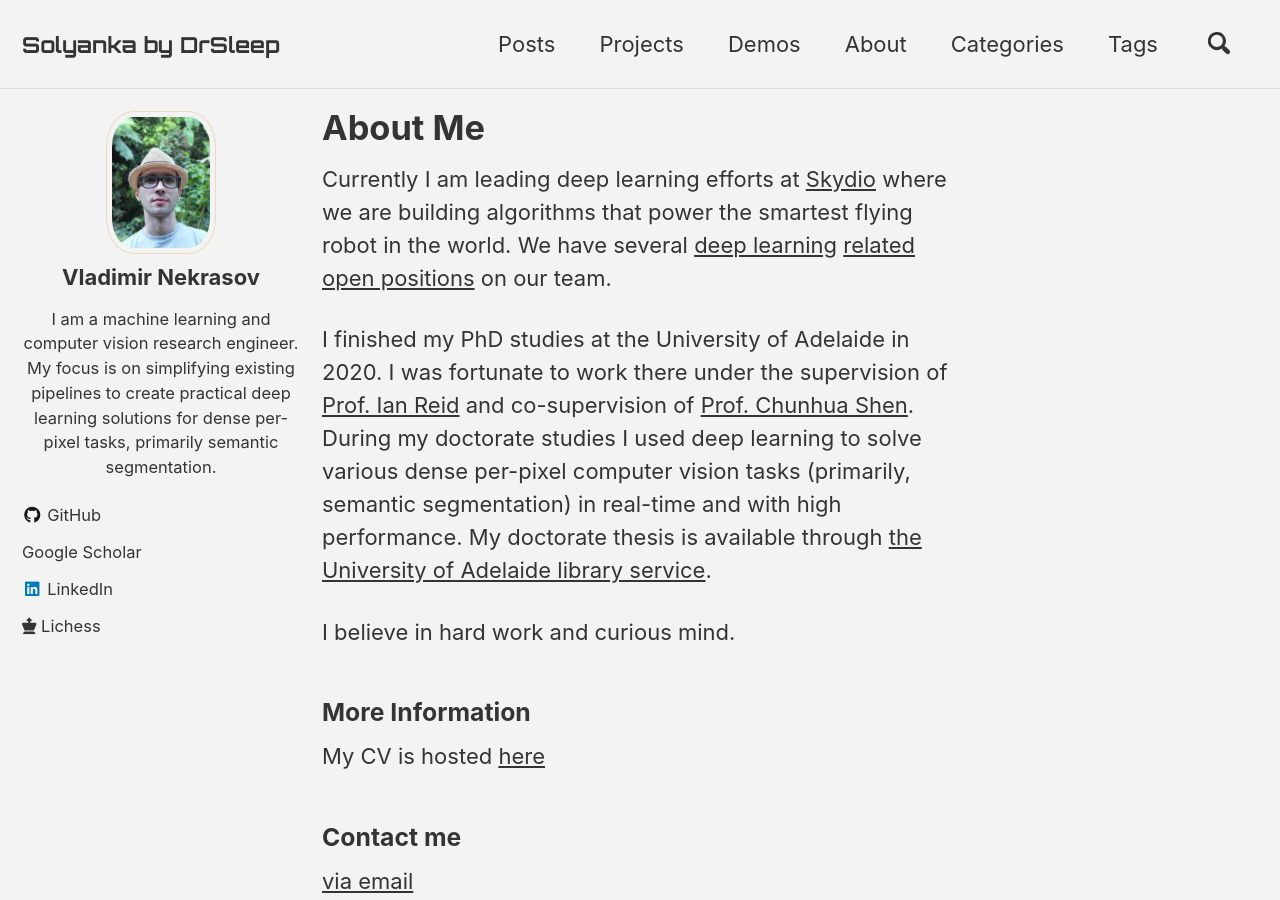
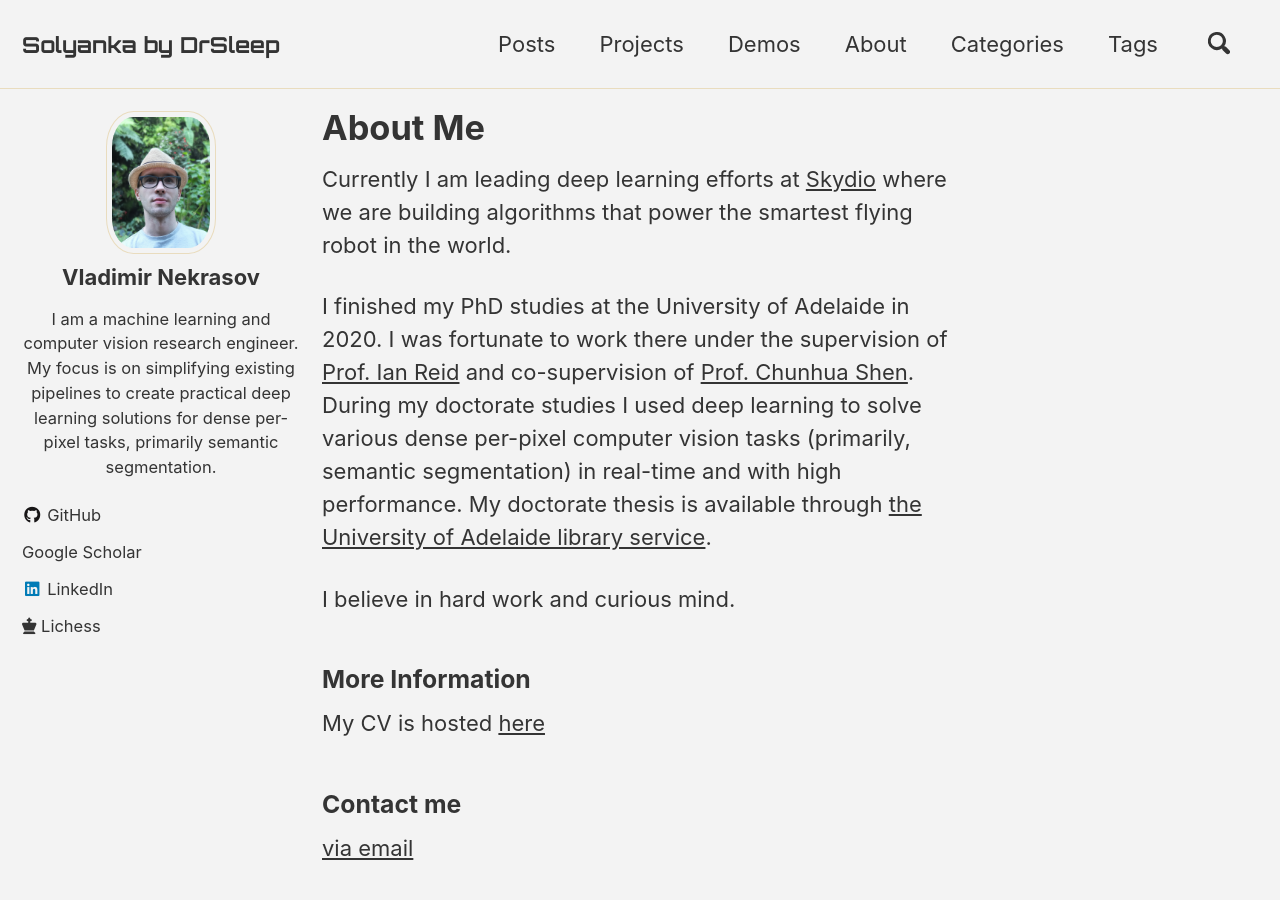
Before and after one commit to DrSleep/drsleep.github.io, a Jekyll site: the page built from _pages/about.md, in a window 1280 px wide and 900 px high. Built offline with Jekyll 4.4.1, drawn with Linux system fonts in a browser that asks for light colours; cached includes are drawn as plain includes; nearby versions of some CDN libraries; a style sheet for code colours, icons or effects is not loaded.

Commit message:
Updated info

```diff
--- a/_pages/about.md
+++ b/_pages/about.md
@@ -3,7 +3,7 @@
 title: "About Me"
 ---
 
-Currently I am leading deep learning efforts at [Skydio](https://www.skydio.com) where we are building algorithms that power the smartest flying robot in the world. We have several [deep learning](https://boards.greenhouse.io/skydio/jobs/4221006003) [related](https://boards.greenhouse.io/skydio/jobs/4255866003) [open positions](https://boards.greenhouse.io/skydio/jobs/4544846003) on our team.
+Currently I am leading deep learning efforts at [Skydio](https://www.skydio.com) where we are building algorithms that power the smartest flying robot in the world.
 
 I finished my PhD studies at the University of Adelaide in 2020. I was fortunate to work there under the supervision of [Prof. Ian Reid](https://cs.adelaide.edu.au/~ianr/) and co-supervision of [Prof. Chunhua Shen](https://cshen.github.io). During my doctorate studies I used deep learning to solve various dense per-pixel computer vision tasks (primarily, semantic segmentation) in real-time and with high performance. My doctorate thesis is available through [the University of Adelaide library service](https://digital.library.adelaide.edu.au/dspace/handle/2440/129333).
 
```
